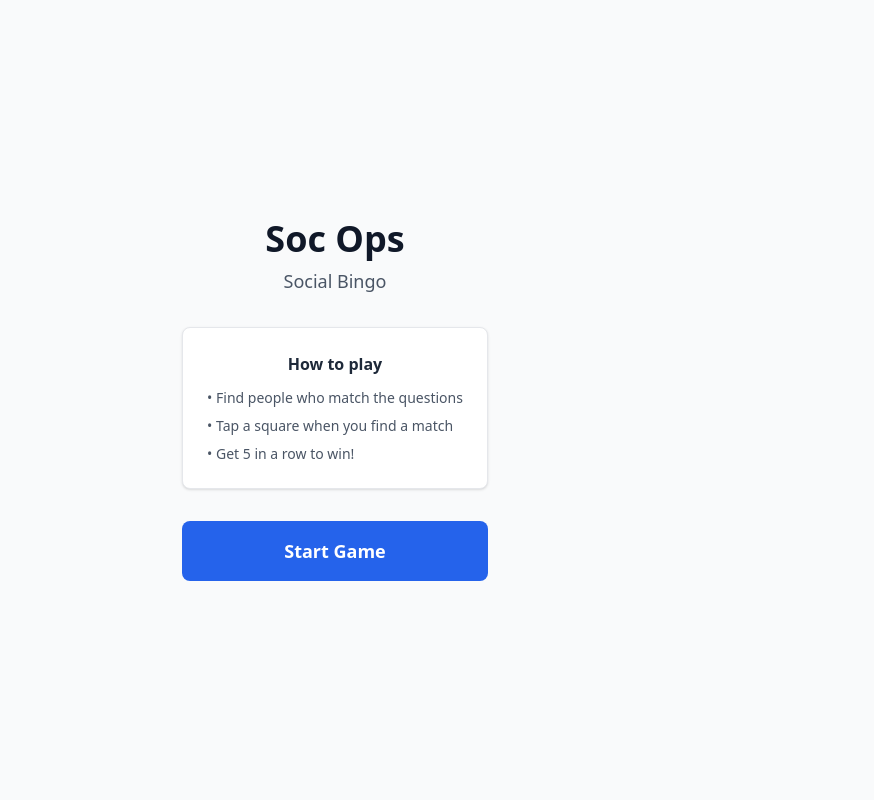
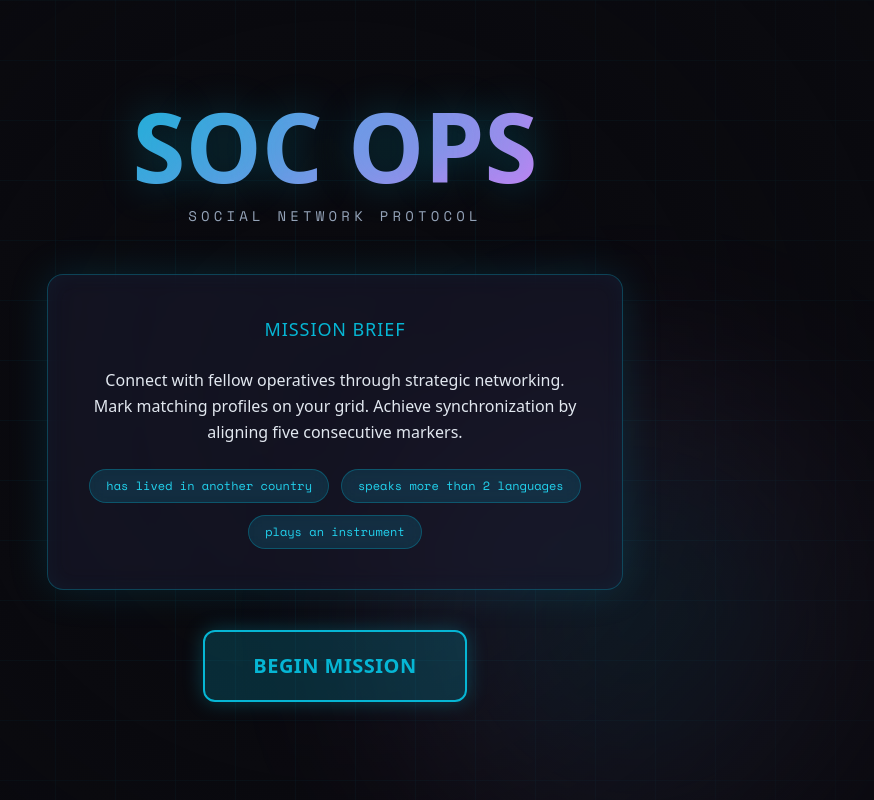
Before and after one commit to poxler/agent_ops_bingo, a React (Vite) app: page / in a window 1280 px wide. Shown: the whole page, without its empty margins (305-1179 px from the left). Built offline with nearby package versions, Linux system fonts and the light colour scheme.

Commit message:
Transform StartScreen into minimalist cyberpunk landing page
Co-authored-by: poxler <87784205+poxler@users.noreply.github.com>

```diff
--- a/src/components/StartScreen.tsx
+++ b/src/components/StartScreen.tsx
@@ -4,25 +4,171 @@ interface StartScreenProps {
 
 export function StartScreen({ onStart }: StartScreenProps) {
   return (
-    <div className="flex flex-col items-center justify-center min-h-full p-6 bg-gray-50">
-      <div className="text-center max-w-sm">
-        <h1 className="text-4xl font-bold text-gray-900 mb-2">Soc Ops</h1>
-        <p className="text-lg text-gray-600 mb-8">Social Bingo</p>
+    <div className="relative flex flex-col items-center justify-center min-h-full p-6 overflow-hidden" style={{ backgroundColor: '#0a0a0f' }}>
+      {/* Animated Grid Background */}
+      <div
+        className="absolute inset-0 opacity-[0.15]"
+        style={{
+          backgroundImage: 'linear-gradient(rgba(6, 182, 212, 0.3) 1px, transparent 1px), linear-gradient(90deg, rgba(6, 182, 212, 0.3) 1px, transparent 1px)',
+          backgroundSize: '60px 60px',
+          animation: 'gridPulse 8s ease-in-out infinite'
+        }}
+      />
 
-        <div className="bg-white rounded-lg p-6 shadow-sm border border-gray-200 mb-8">
-          <h2 className="font-semibold text-gray-800 mb-3">How to play</h2>
-          <ul className="text-left text-gray-600 text-sm space-y-2">
-            <li>• Find people who match the questions</li>
-            <li>• Tap a square when you find a match</li>
-            <li>• Get 5 in a row to win!</li>
-          </ul>
+      {/* Central Glow Orb */}
+      <div
+        className="absolute"
+        style={{
+          top: '40%',
+          left: '50%',
+          transform: 'translate(-50%, -50%)',
+          width: '600px',
+          height: '600px',
+          background: 'radial-gradient(circle, rgba(6, 182, 212, 0.4) 0%, rgba(232, 121, 249, 0.2) 50%, transparent 70%)',
+          filter: 'blur(80px)',
+          animation: 'orbGlow 10s ease-in-out infinite',
+          pointerEvents: 'none'
+        }}
+      />
+
+      {/* Vignette Overlay */}
+      <div
+        className="absolute inset-0 pointer-events-none"
+        style={{
+          background: 'radial-gradient(circle at center, transparent 0%, rgba(10, 10, 15, 0.8) 100%)'
+        }}
+      />
+
+      {/* Content Container */}
+      <div className="relative z-10 text-center max-w-xl w-full">
+        {/* Hero Title */}
+        <div
+          className="mb-12"
+          style={{
+            animation: 'fadeInScale 0.8s ease-out'
+          }}
+        >
+          <h1
+            className="text-8xl font-bold mb-3"
+            style={{
+              fontFamily: 'var(--font-orbitron)',
+              background: 'linear-gradient(135deg, #06b6d4 0%, #e879f9 100%)',
+              WebkitBackgroundClip: 'text',
+              WebkitTextFillColor: 'transparent',
+              backgroundClip: 'text',
+              textShadow: '0 0 40px rgba(6, 182, 212, 0.3)'
+            }}
+          >
+            SOC OPS
+          </h1>
+          <p
+            className="text-sm tracking-widest"
+            style={{
+              color: '#94a3b8',
+              fontFamily: 'var(--font-mono)',
+              letterSpacing: '0.3em'
+            }}
+          >
+            SOCIAL NETWORK PROTOCOL
+          </p>
         </div>
 
+        {/* Mission Brief Card */}
+        <div
+          className="mb-10 p-10 rounded-2xl backdrop-blur-md"
+          style={{
+            background: 'rgba(26, 26, 46, 0.6)',
+            border: '1px solid rgba(6, 182, 212, 0.3)',
+            boxShadow: '0 0 40px rgba(6, 182, 212, 0.15), inset 0 0 20px rgba(6, 182, 212, 0.05)',
+            animation: 'fadeInUp 0.8s ease-out 0.2s both'
+          }}
+        >
+          <h2
+            className="text-lg mb-6 tracking-wider"
+            style={{
+              fontFamily: 'var(--font-orbitron)',
+              color: '#06b6d4',
+              textTransform: 'uppercase'
+            }}
+          >
+            Mission Brief
+          </h2>
+
+          <p
+            className="text-base leading-relaxed mb-6"
+            style={{ color: '#e2e8f0' }}
+          >
+            Connect with fellow operatives through strategic networking.
+            Mark matching profiles on your grid.
+            Achieve synchronization by aligning five consecutive markers.
+          </p>
+
+          <div className="flex flex-wrap gap-3 justify-center">
+            <span
+              className="px-4 py-2 rounded-full text-xs backdrop-blur-sm"
+              style={{
+                background: 'rgba(6, 182, 212, 0.15)',
+                border: '1px solid rgba(6, 182, 212, 0.3)',
+                color: '#22d3ee',
+                fontFamily: 'var(--font-mono)'
+              }}
+            >
+              has lived in another country
+            </span>
+            <span
+              className="px-4 py-2 rounded-full text-xs backdrop-blur-sm"
+              style={{
+                background: 'rgba(6, 182, 212, 0.15)',
+                border: '1px solid rgba(6, 182, 212, 0.3)',
+                color: '#22d3ee',
+                fontFamily: 'var(--font-mono)'
+              }}
+            >
+              speaks more than 2 languages
+            </span>
+            <span
+              className="px-4 py-2 rounded-full text-xs backdrop-blur-sm"
+              style={{
+                background: 'rgba(6, 182, 212, 0.15)',
+                border: '1px solid rgba(6, 182, 212, 0.3)',
+                color: '#22d3ee',
+                fontFamily: 'var(--font-mono)'
+              }}
+            >
+              plays an instrument
+            </span>
+          </div>
+        </div>
+
+        {/* CTA Button */}
         <button
           onClick={onStart}
-          className="w-full bg-accent text-white font-semibold py-4 px-8 rounded-lg text-lg active:bg-accent-light transition-colors"
+          className="group py-5 px-12 rounded-xl text-xl font-bold tracking-wide transition-all duration-300"
+          style={{
+            fontFamily: 'var(--font-orbitron)',
+            background: 'rgba(6, 182, 212, 0.2)',
+            border: '2px solid #06b6d4',
+            color: '#06b6d4',
+            boxShadow: '0 0 20px rgba(6, 182, 212, 0.3)',
+            animation: 'fadeInUp 0.8s ease-out 0.4s both',
+            textTransform: 'uppercase'
+          }}
+          onMouseEnter={(e) => {
+            e.currentTarget.style.background = 'rgba(6, 182, 212, 0.3)';
+            e.currentTarget.style.boxShadow = '0 0 40px rgba(6, 182, 212, 0.6)';
+          }}
+          onMouseLeave={(e) => {
+            e.currentTarget.style.background = 'rgba(6, 182, 212, 0.2)';
+            e.currentTarget.style.boxShadow = '0 0 20px rgba(6, 182, 212, 0.3)';
+          }}
+          onMouseDown={(e) => {
+            e.currentTarget.style.transform = 'scale(0.98)';
+          }}
+          onMouseUp={(e) => {
+            e.currentTarget.style.transform = 'scale(1)';
+          }}
         >
-          Start Game
+          Begin Mission
         </button>
       </div>
     </div>
--- a/src/index.css
+++ b/src/index.css
@@ -1,3 +1,4 @@
+@import url('https://fonts.googleapis.com/css2?family=Orbitron:wght@400;700;900&family=Space+Mono:wght@400;700&display=swap');
 @import 'tailwindcss';
 
 @theme {
@@ -6,6 +7,13 @@
   --color-marked: #dcfce7;
   --color-marked-border: #22c55e;
   --color-bingo: #fbbf24;
+  --color-cyan: #06b6d4;
+  --color-cyan-bright: #22d3ee;
+  --color-magenta: #e879f9;
+  --color-dark: #0a0a0f;
+  --color-dark-light: #1a1a2e;
+  --font-orbitron: 'Orbitron', sans-serif;
+  --font-mono: 'Space Mono', monospace;
 }
 
 html,
@@ -19,3 +27,46 @@ body {
   font-family: system-ui, -apple-system, sans-serif;
   -webkit-tap-highlight-color: transparent;
 }
+
+/* Animation keyframes */
+@keyframes fadeInScale {
+  from {
+    opacity: 0;
+    transform: scale(0.95);
+  }
+  to {
+    opacity: 1;
+    transform: scale(1);
+  }
+}
+
+@keyframes fadeInUp {
+  from {
+    opacity: 0;
+    transform: translateY(20px);
+  }
+  to {
+    opacity: 1;
+    transform: translateY(0);
+  }
+}
+
+@keyframes gridPulse {
+  0%, 100% {
+    opacity: 0.15;
+  }
+  50% {
+    opacity: 0.25;
+  }
+}
+
+@keyframes orbGlow {
+  0%, 100% {
+    opacity: 0.3;
+    transform: scale(1);
+  }
+  50% {
+    opacity: 0.5;
+    transform: scale(1.05);
+  }
+}
```
